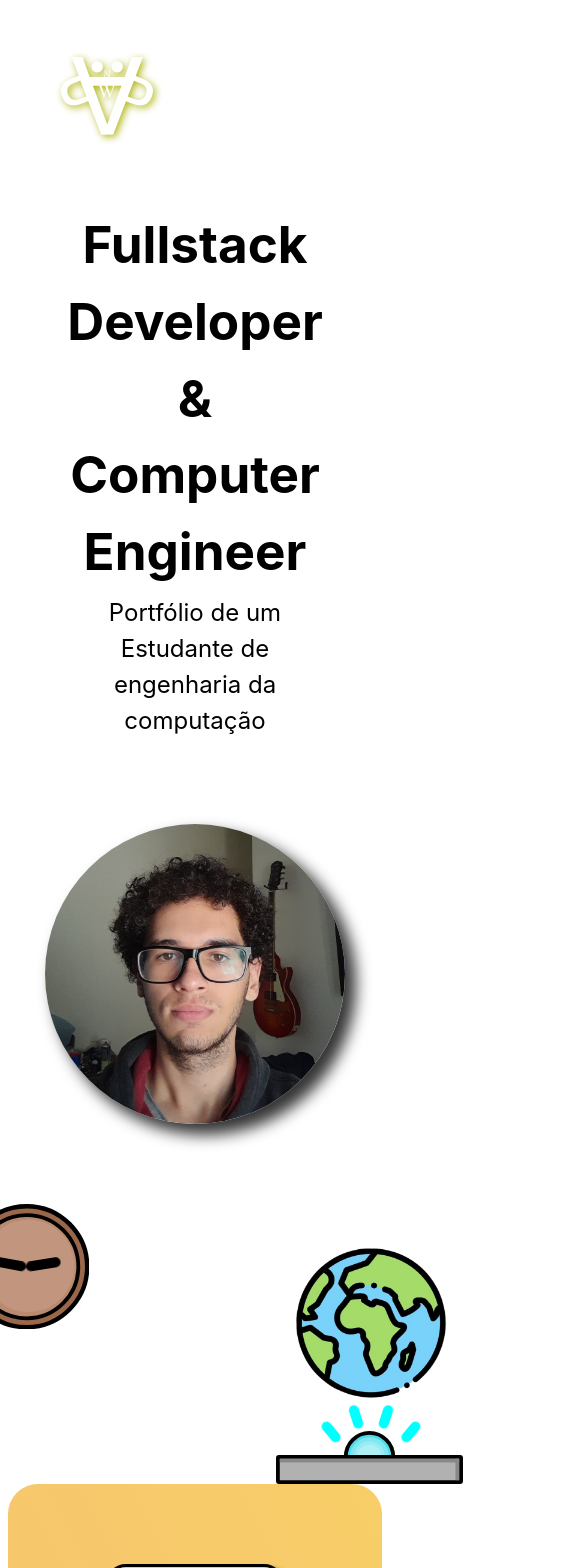
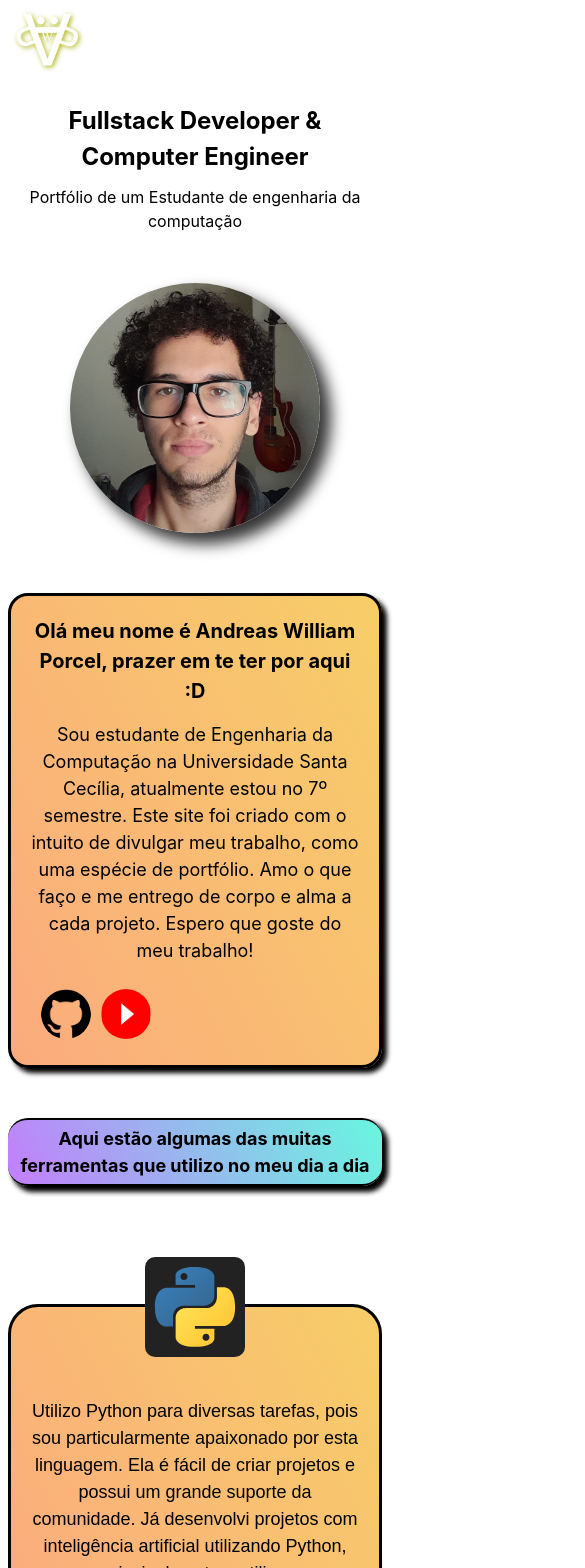
Before and after one commit to And5reas/Portfolio, a React (Vite) app: page / in a window 390 px wide. Shown: the top 1568 px of the page, 585 px wide, since content can reach past the window. Built offline with nearby package versions, Linux system fonts and the light colour scheme.

Commit message:
Deixando responsivo

```diff
--- a/src/components/PortifolioItem/PortfolioItem.module.css
+++ b/src/components/PortifolioItem/PortfolioItem.module.css
@@ -115,3 +115,9 @@
     padding: 0px 10px 10px 10px;
     font-size: 18px;
 }
+
+@media only screen and (max-width: 764px) {
+    .container {
+        width: 100%;
+    }
+}
--- a/src/pages/LandingPage/LadingPage.jsx
+++ b/src/pages/LandingPage/LadingPage.jsx
@@ -45,7 +45,7 @@ function LadingPage() {
                 <div className={style.profileContainer}>
                     <img className={style.profileImg} src={ProfilePicture} alt="Profile picture" />
                 </div>
-                <DevicesAnimated />
+                {window.innerWidth < 764 ? null : <DevicesAnimated />}
             </div>
             <div className={style.landingContainer2}>
                 <div className={style.aboutContainer}>
--- a/src/pages/LandingPage/LadingPage.module.css
+++ b/src/pages/LandingPage/LadingPage.module.css
@@ -175,3 +175,74 @@
         padding: 80px 100px;
     }
 }
+
+@media only screen and (max-width: 764px) {
+    .header > img {
+        width: 80px;
+    }
+
+    .mainTitle {
+        font-size: 24px;
+    }
+
+    .mainSubTitle {
+        font-size: 16px;
+        margin: 10px 0 0 0;
+    }
+
+    .mainTitleContainer {
+        margin: 30px 0 50px 0;
+    }
+
+    .profileContainer {
+        width: 250px;
+        height: 250px;
+    }
+
+    .landingContainer1 {
+        margin: 0;
+        padding: 0;
+    }
+
+    .aboutTitle {
+        font-size: 20px;
+    }
+
+    .aboutDescription {
+        font-size: 18px;
+    }
+
+    .aboutContainer {
+        background-image: linear-gradient(62deg, #FBAB7E 0%, #F7CE68 100%);
+    }
+
+    .aboutTitleTools {
+        font-size: 18px;
+        width: auto;
+        background-image: linear-gradient(62deg, #c37efb 0%, #68f7df 100%);
+        box-shadow: 5px 5px 5px 1px black;
+    }
+
+    .toolsContainer {
+        display: flex;
+        flex-direction: column;
+        gap: 60px;
+    }
+
+    .toolContainer {
+        width: auto;
+        background-image: linear-gradient(62deg, #FBAB7E 0%, #F7CE68 100%);
+    }
+
+    .landingContainer2 {
+        margin: 0;
+        padding: 0;
+        background-image: linear-gradient(62deg, white 0%, white 100%);
+        background-color: white;
+    }
+
+    .landingContainer3 {
+        margin: 0;
+        padding: 0;
+    }
+}
```
